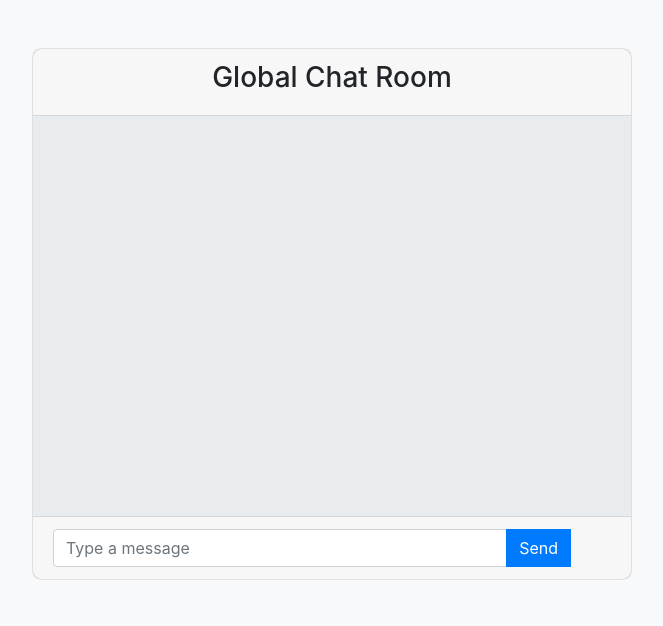
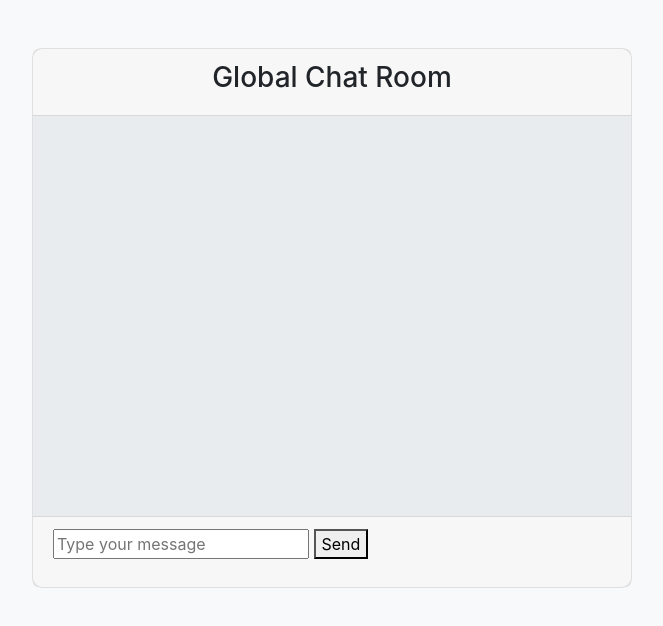
Before and after one commit to AbhinavChaulagai/global-chat, a website: page public/index.html in a window 1280 px wide. Shown: the whole page, without its empty margins (308-971 px from the left). Drawn offline with nearby package versions, Linux system fonts and the light colour scheme; no server answers.

Commit message:
Update index.html

```diff
--- a/public/index.html
+++ b/public/index.html
@@ -18,10 +18,11 @@
       <!-- Messages will appear here -->
     </div>
     <div class="card-footer">
-       <div class="input-group">
-        <input type="text" class="form-control" id="message-input" placeholder="Type a message">
-        <div class="input-group-append">
-          <button class="btn btn-primary" id="send-btn">Send</button>
+       <!-- Sample HTML Structure -->
+      <form id="chatForm">
+        <input id="messageInput" type="text" placeholder="Type your message" required />
+        <button type="submit">Send</button>
+      </form>
       <ul id="messages"></ul>
       </div>
     </div>
```
